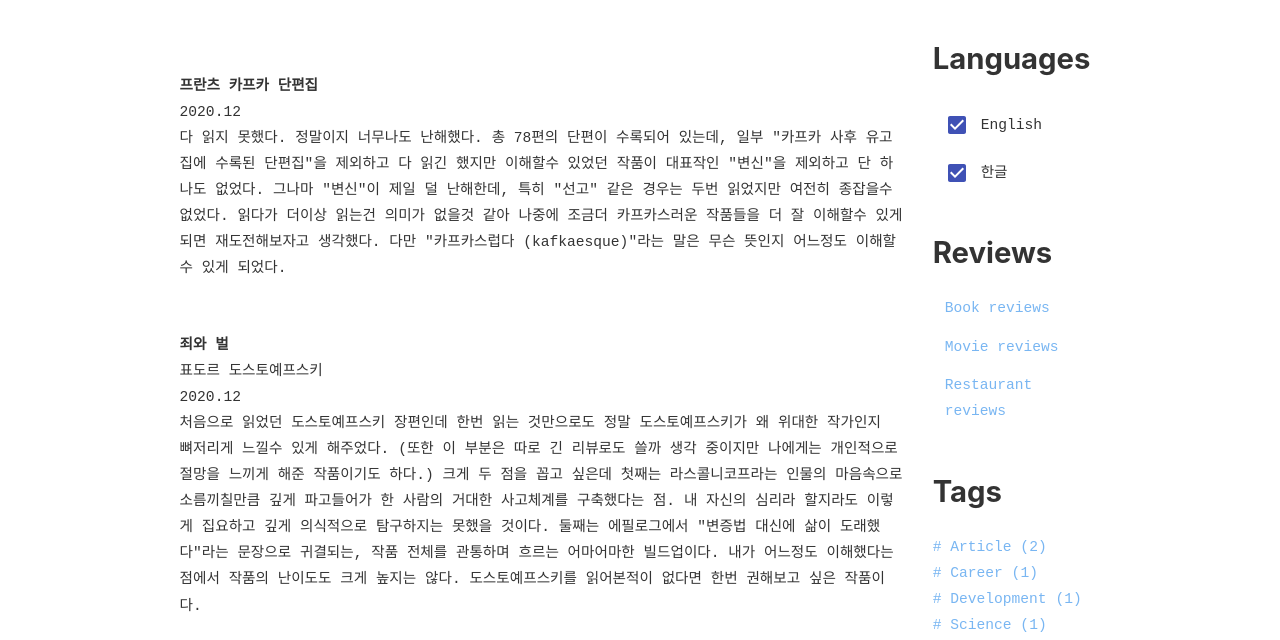
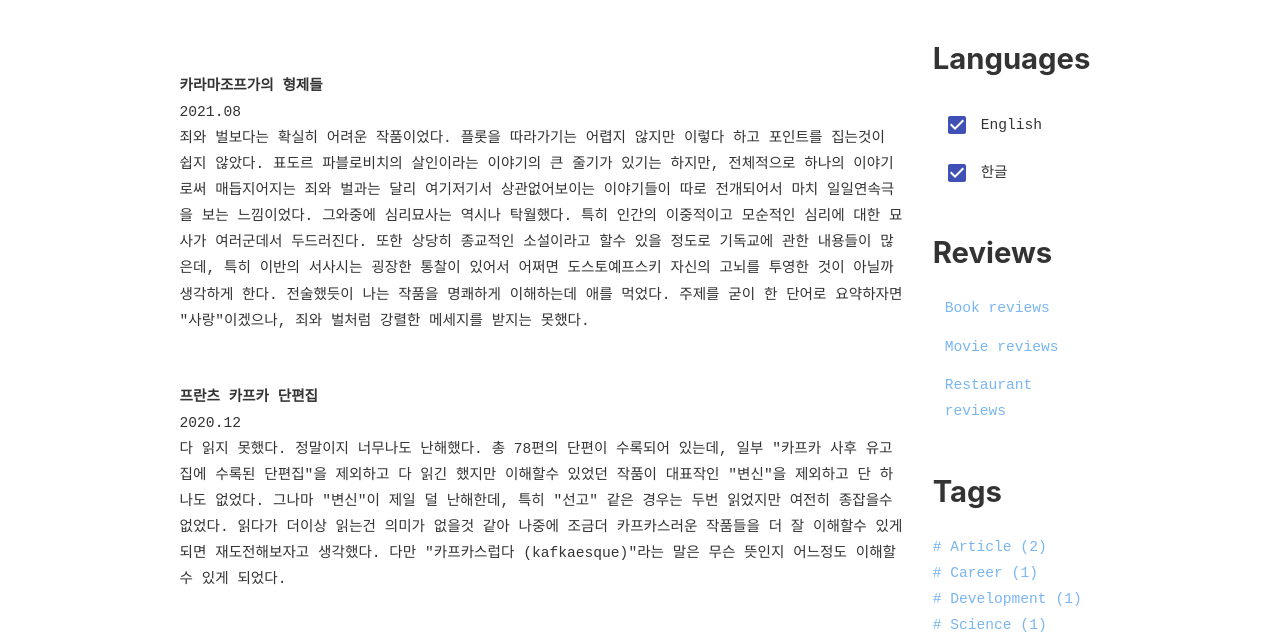
Before and after one commit to sanggonlee/sanggon-blog, a Gatsby site: page /book-reviews in a window 1280 px wide. Shown: the part 100-740 px from the top of the page. Built offline with nearby package versions, Linux system fonts and the light colour scheme; Gatsby itself is replaced by a stand-in of ours; some packages are replaced by stand-ins of ours.

Commit message:
Update book-reviews.md

```diff
--- a/src/pages/book-reviews.md
+++ b/src/pages/book-reviews.md
@@ -14,6 +14,11 @@
 <link rel="stylesheet" href="https://cdnjs.cloudflare.com/ajax/libs/font-awesome/4.7.0/css/font-awesome.min.css">
 
 <div>
+  <div class="review">
+    <strong>카라마조프가의 형제들</strong>
+    <div>2021.08</div>
+    죄와 벌보다는 확실히 어려운 작품이었다. 플롯을 따라가기는 어렵지 않지만 이렇다 하고 포인트를 집는것이 쉽지 않았다. 표도르 파블로비치의 살인이라는 이야기의 큰 줄기가 있기는 하지만, 전체적으로 하나의 이야기로써 매듭지어지는 죄와 벌과는 달리 여기저기서 상관없어보이는 이야기들이 따로 전개되어서 마치 일일연속극을 보는 느낌이었다. 그와중에 심리묘사는 역시나 탁월했다. 특히 인간의 이중적이고 모순적인 심리에 대한 묘사가 여러군데서 두드러진다. 또한 상당히 종교적인 소설이라고 할수 있을 정도로 기독교에 관한 내용들이 많은데, 특히 이반의 서사시는 굉장한 통찰이 있어서 어쩌면 도스토예프스키 자신의 고뇌를 투영한 것이 아닐까 생각하게 한다. 전술했듯이 나는 작품을 명쾌하게 이해하는데 애를 먹었다. 주제를 굳이 한 단어로 요약하자면 "사랑"이겠으나, 죄와 벌처럼 강렬한 메세지를 받지는 못했다.
+  </div>
   <div class="review">
     <strong>프란츠 카프카 단편집</strong>
     <div>2020.12</div>
```
